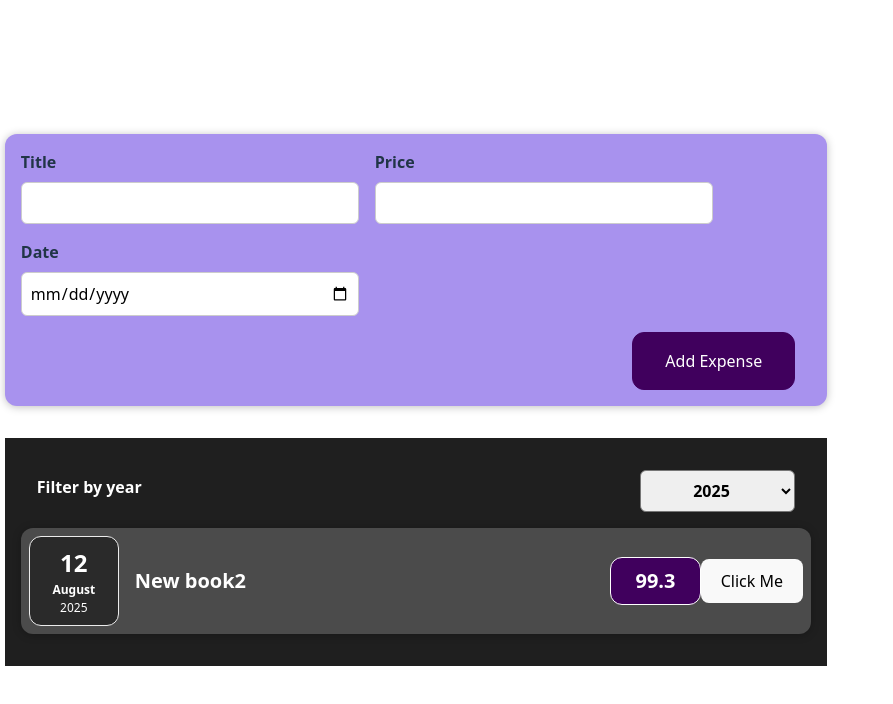
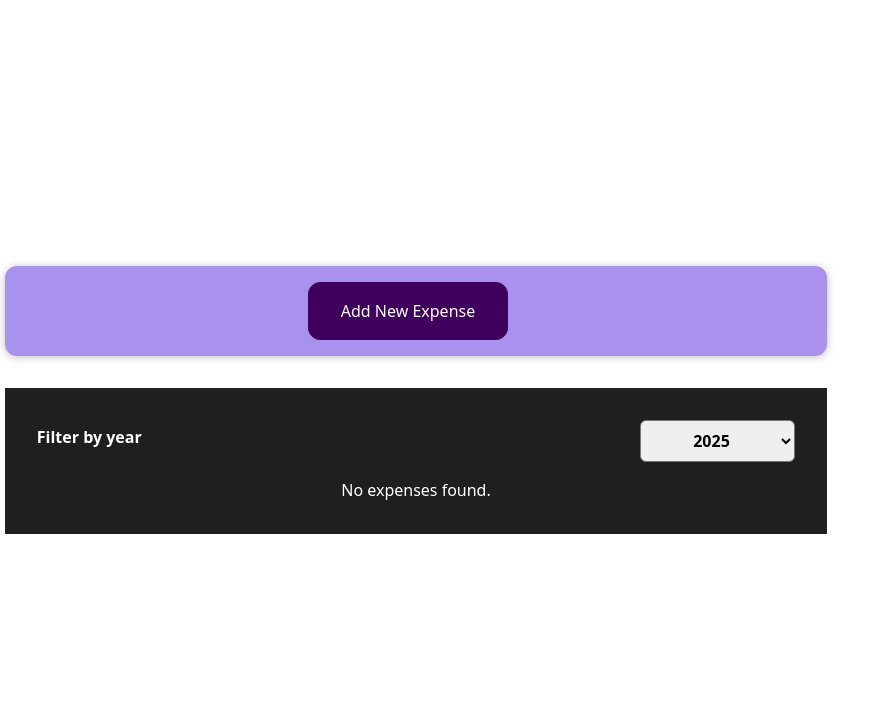
Before and after one commit to AkselMuur/React, a React (Vite) app in the folder react-project/: page / in a window 1280 px wide. Shown: the top 704 px of the page, without its empty margins (0-893 px from the left). Built offline with nearby package versions, Linux system fonts and the light colour scheme.

Commit message:
Ülesanne 6 - Vormi kuvamine

```diff
--- a/react-project/src/App.jsx
+++ b/react-project/src/App.jsx
@@ -5,7 +5,7 @@ import NewExpense from "./components/NewExpense/NewExpense.jsx";
 const App = () => {
   const [filteredYear, setFilteredYear] = useState("2025");
 
-  const expenses = [
+  const [expenses, setExpenses] = useState([
     {
       id:100,
       date: new Date(2027, 10, 12),
@@ -14,7 +14,7 @@ const App = () => {
     },
     {
       id:101,
-      date: new Date(2025, 7, 12),
+      date: new Date(2026, 7, 12),
       title: "New book2",
       price: 99.3,
     },
@@ -24,11 +24,12 @@ const App = () => {
       title: "New bag",
       price: 9.3,
     },
-  ];
+  ]);
 
   const addExpenseHandler = (expense) => {
-    console.log('In app.jsx');
-    console.log(expense);
+    setExpenses((prevExpenses) => {
+      return [expense, ...prevExpenses];
+    });
   };
 
   const filterChangeHandler = (selectedYear) => {
--- a/react-project/src/components/Expenses/Expenses.css
+++ b/react-project/src/components/Expenses/Expenses.css
@@ -6,3 +6,8 @@
     max-width: 95%;
 
 }
+
+.expenses-list__fallback {
+    color: white;
+    text-align: center;
+}
--- a/react-project/src/components/Expenses/Expenses.jsx
+++ b/react-project/src/components/Expenses/Expenses.jsx
@@ -21,7 +21,7 @@ const Expenses = (props) => {
                 onChangeFilter={props.onChangeFilter}
             />
 
-            {filteredExpenses.length === 0 && <p>No expenses found.</p>}
+            {filteredExpenses.length === 0 && <p className="expenses-list__fallback">No expenses found.</p>}
 
             {filteredExpenses.length > 0 &&
                 filteredExpenses.map((expense) => (
--- a/react-project/src/components/NewExpense/ExpenseForm.jsx
+++ b/react-project/src/components/NewExpense/ExpenseForm.jsx
@@ -2,25 +2,26 @@ import "./ExpenseForm.css";
 import { useState } from "react";
 
 const ExpenseForm = (props) => {
-
-const submitHandler = (event) => {
-  event.preventDefault()
-  const expenseData ={
-
-    title:enteredTitle,
-    price:enteredPrice,
-    date: new Date(enteredDate)
-  }
-props.onSaveExpenseData(expenseData)
-
-setEnteredTitle('')
-setEnteredPrice('')
-setEnteredDate('')
-}
-
   const [enteredTitle, setEnteredTitle] = useState("");
   const [enteredPrice, setEnteredPrice] = useState("");
   const [enteredDate, setEnteredDate] = useState("");
+
+  const submitHandler = (event) => {
+    event.preventDefault();
+
+    const expenseData = {
+      title: enteredTitle,
+      price: enteredPrice,
+      date: new Date(enteredDate),
+    };
+
+    props.onSaveExpenseData(expenseData);
+
+    // tühjendame väljad
+    setEnteredTitle("");
+    setEnteredPrice("");
+    setEnteredDate("");
+  };
 
   const titleChangeHandler = (event) => {
     setEnteredTitle(event.target.value);
@@ -29,6 +30,7 @@ setEnteredDate('')
   const priceChangeHandler = (event) => {
     setEnteredPrice(event.target.value);
   };
+
   const dateChangeHandler = (event) => {
     setEnteredDate(event.target.value);
   };
@@ -38,8 +40,13 @@ setEnteredDate('')
       <div className="new-expense__controls">
         <div className="new-expense__control">
           <label>Title</label>
-          <input type="text" onChange={titleChangeHandler} value={enteredTitle} />
+          <input
+            type="text"
+            onChange={titleChangeHandler}
+            value={enteredTitle}
+          />
         </div>
+
         <div className="new-expense__control">
           <label>Price</label>
           <input
@@ -50,6 +57,7 @@ setEnteredDate('')
             value={enteredPrice}
           />
         </div>
+
         <div className="new-expense__control">
           <label>Date</label>
           <input
@@ -61,7 +69,12 @@ setEnteredDate('')
           />
         </div>
       </div>
+
       <div className="new-expense__actions">
+        <button type="button" onClick={props.onCancel}>
+          Cancel
+        </button>
+
         <button type="submit">Add Expense</button>
       </div>
     </form>
--- a/react-project/src/components/NewExpense/NewExpense.jsx
+++ b/react-project/src/components/NewExpense/NewExpense.jsx
@@ -1,18 +1,40 @@
+import { useState } from "react";
 import ExpenseForm from "./ExpenseForm";
 import "./NewExpense.css";
 
 const NewExpense = (props) => {
-const saveExpenseDataHandler = (enteredExpenseData)=> {
-const expenseData ={
-  ...enteredExpenseData,
-  id: Math.random().toString()
-}
-props.onAddExpense(expenseData)
-}
+  const [editForm, setEditForm] = useState(false);
+
+  const saveExpenseDataHandler = (enteredExpenseData) => {
+    const expenseData = {
+      ...enteredExpenseData,
+      id: Math.random().toString(),
+    };
+
+    props.onAddExpense(expenseData);
+    setEditForm(false); // vorm pannakse kinni pärast salvestamist
+  };
+
+  const startEditingHandler = () => {
+    setEditForm(true);
+  };
+
+  const stopEditingHandler = () => {
+    setEditForm(false);
+  };
 
   return (
     <div className="new-expense">
-      <ExpenseForm onSaveExpenseData={saveExpenseDataHandler} />
+      {!editForm && (
+        <button onClick={startEditingHandler}>Add New Expense</button>
+      )}
+
+      {editForm && (
+        <ExpenseForm
+          onSaveExpenseData={saveExpenseDataHandler}
+          onCancel={stopEditingHandler}
+        />
+      )}
     </div>
   );
 };
```
